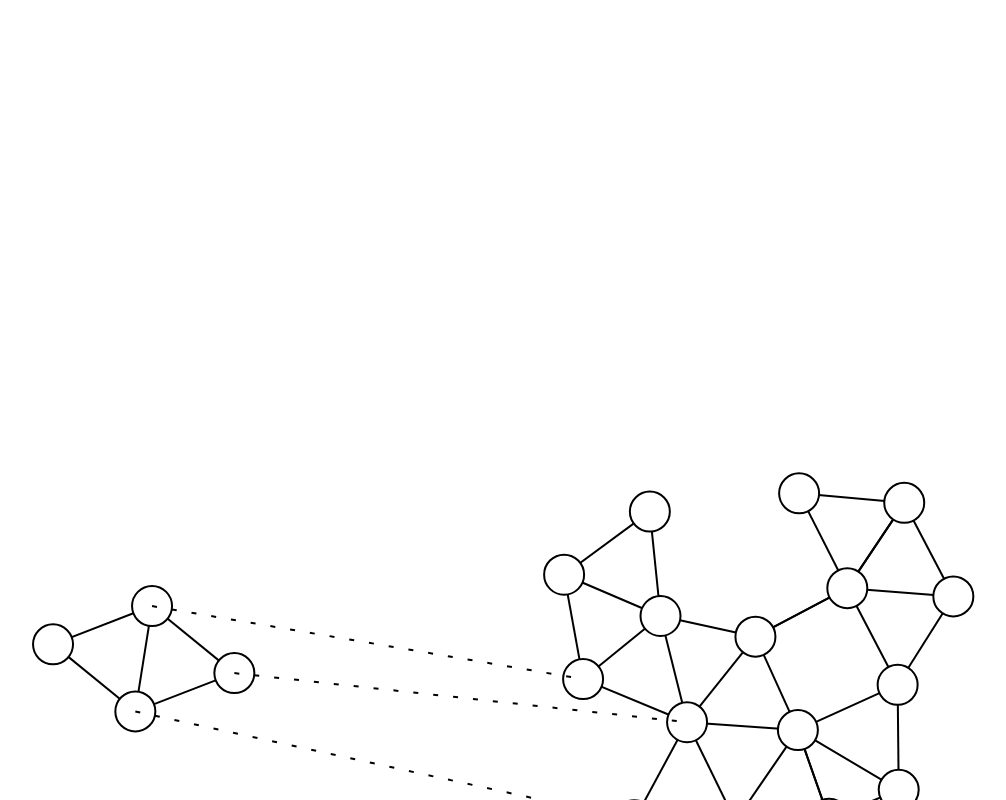
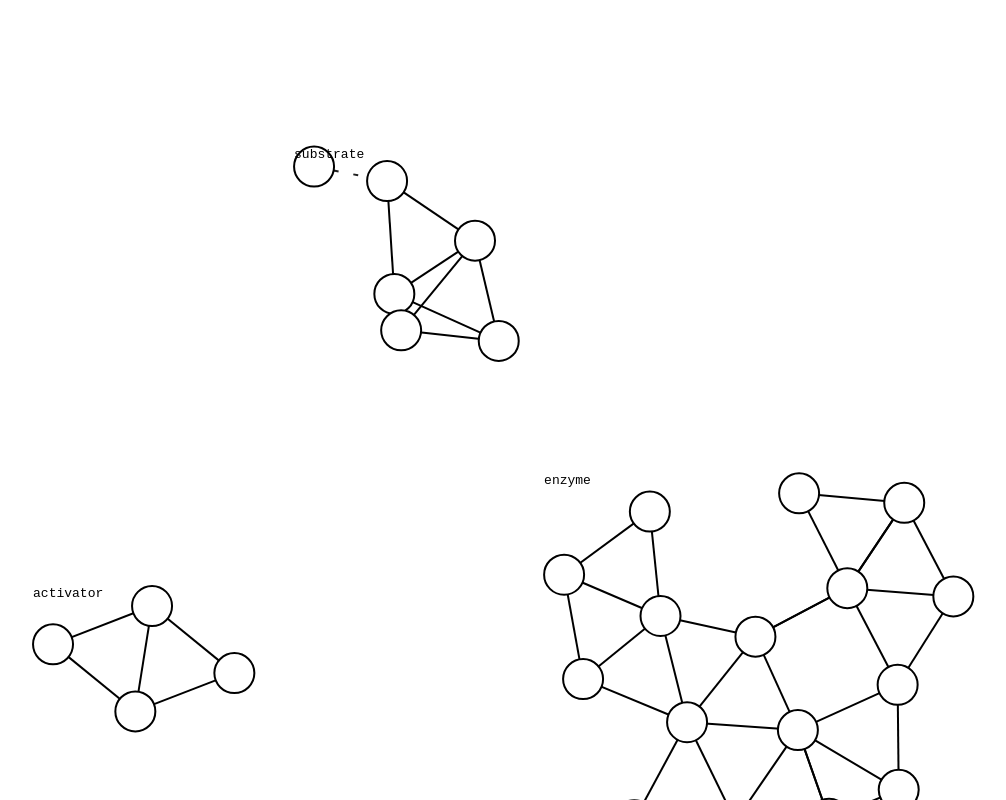
Before and after one commit to RianDoty/enzyme-toy, a website built with Vite: page index.html in a window 1280 px wide. Shown: the whole page, without its empty margins (170-1176 px from the left). Built offline with nearby package versions, Linux system fonts and the light colour scheme.

Commit message:
finishing up

```diff
--- a/src/classes.ts
+++ b/src/classes.ts
@@ -42,13 +42,15 @@ export class GraphNode implements Renderable {
     position: Vector2;
     velocity: Vector2;
     size: number;
+    label: string;
     z: number
 
-    constructor(x = 0, y = 0, size = 20) {
+    constructor(x = 0, y = 0, size = 20, label='?') {
         this.position = { x, y };
         this.velocity = { x: 0, y: 0 };
         this.size = size;
         this.z = 0
+        this.label = label
     }
 
     tick(ms: number) {
@@ -63,6 +65,9 @@ export class GraphNode implements Renderable {
         ctx.arc(canvasPos.x, canvasPos.y, this.size, 0, 2 * Math.PI);
         ctx.fillStyle = 'white'
         ctx.fill()
+        // ctx.fillStyle = 'black'
+        // ctx.font = "24px arial";
+        // ctx.fillText(this.label, canvasPos.x - 10, canvasPos.y + 10)
         ctx.stroke();
     }
 }
@@ -113,6 +118,7 @@ export class DesiredConnection implements Renderable {
     to: GraphNode
     opacity: number
     target: number
+    strength: number
     z:number
 
     constructor(from: GraphNode, to: GraphNode) {
@@ -120,6 +126,7 @@ export class DesiredConnection implements Renderable {
         this.to = to
         this.opacity = 0
         this.target = 50
+        this.strength = 1
         this.z = 0
     }
 
@@ -130,8 +137,8 @@ export class DesiredConnection implements Renderable {
         const offset = Vector2.sub(to.position, from.position)
         const distance = this.target - Vector2.mag(offset)
 
-        const scalar = -1 * distance * Math.exp(-1 * (distance/this.target)**10) * Vector2.mag(offset)
-        this.opacity = Math.max((distance - this.target) / distance)
+        const scalar = -1 * this.strength * distance * Math.exp(-1 * (distance/this.target/3)**20) * Vector2.mag(offset)
+        this.opacity = Math.max(1 - Math.abs(distance) / 200 , 0)
         const force = Vector2.scale(Vector2.unit(offset), scalar)
 
         const acceleration1 = Vector2.scale(force, ms / 1000)
@@ -142,6 +149,7 @@ export class DesiredConnection implements Renderable {
     }
 
     render(ctx: CanvasRenderingContext2D) {
+        if (this.opacity <= 0) return;
         const fromP = Vector2.toCanvasSpace(this.from.position)
         const toP = Vector2.toCanvasSpace(this.to.position)
         ctx.beginPath()
@@ -149,7 +157,6 @@ export class DesiredConnection implements Renderable {
         ctx.lineTo(toP.x, toP.y)
         ctx.setLineDash([5,15])
 
-        const opacity =
         ctx.strokeStyle = `rgb(${255 * (1-this.opacity)},${255 * (1-this.opacity)},${255 * (1-this.opacity)})`
         ctx.stroke()
         ctx.setLineDash([])
@@ -251,7 +258,7 @@ export class NodeGroup implements Renderable {
     mouse: {oldPos: Vector2, delta: Vector2}
     offsets: Vector2[]
 
-    constructor(nodes: GraphNode[] = [], draggable: boolean) {
+    constructor(nodes: GraphNode[] = [], draggable: boolean, label = '') {
         this.nodes = [...nodes]
         this.draggable = draggable
         this.z = 0
@@ -263,6 +270,7 @@ export class NodeGroup implements Renderable {
         document.body.appendChild(this.dragDiv)
 
         this.dragDiv.className = 'draggable'
+        this.dragDiv.innerText = label
         this.setupDrag()
     }
 
--- a/src/index.css
+++ b/src/index.css
@@ -1,5 +1,6 @@
 body {
   background-color: #ffffff;
+  font-family: monospace;
 }
 
 .fillscreen {
--- a/src/main.ts
+++ b/src/main.ts
@@ -1,7 +1,7 @@
 import { Vector2 } from "./Vector2";
 import "./index.css";
 import { Renderable, GraphNode, Connection, Scene, GravityWell, NodeGroup, NodeRepulsion, DesiredConnection } from "./classes";
-import { enzymeData, activatorData, parseData } from "./molecules";
+import { enzymeData, activatorData, parseData, substrateData } from "./molecules";
 
 export const origin: Vector2 = {x: 0, y: 0}
 
@@ -27,18 +27,41 @@ const ctx = canvas.getContext("2d")!;
 const myScene = new Scene(ctx);
 const centerWell = new GravityWell(0, 0, 0.01);
 const sideWell = new GravityWell(-100, -100, 0.01)
+const topWell = new GravityWell(0, -200, 0.01)
 const repulsion = new NodeRepulsion({strength: 100000})
 
 const enzyme = parseData(enzymeData)
 const activator = parseData(activatorData)
+const substrate = parseData(substrateData)
 
 //Allow the enzyme and activator to bond
-const desired = [[1,13],[3,4],[0,3]].map(([from, to]) => new DesiredConnection(activator.nodes[from], enzyme.nodes[to]))
+const activatorDesired = [[1,13],[3,4],[0,3]].map(([from, to]) => new DesiredConnection(activator.nodes[from], enzyme.nodes[to]))
+const substrateDesired = [[3,6], [3,15], [5,16], [1, 17]].map(([from,to]) => new DesiredConnection(substrate.nodes[from], enzyme.nodes[to]))
+const substrateBreakable = [[3,2]].map(([from, to]) => new DesiredConnection(substrate.nodes[from], substrate.nodes[to]))
+substrateBreakable[0].strength = 0.25
 
 centerWell.add(...enzyme.nodes);
 sideWell.add(...activator.nodes)
-repulsion.add(...enzyme.nodes, ...activator.nodes)
-myScene.add([repulsion, centerWell, sideWell, ...enzyme.edges, ...enzyme.nodes, ...activator.edges, ...activator.nodes, ...desired, new NodeGroup(enzyme.nodes, true), new NodeGroup(activator.nodes, true)], -1);
+topWell.add(...substrate.nodes)
+repulsion.add(...enzyme.nodes, ...activator.nodes, ...substrate.nodes)
+myScene.add([
+  repulsion,
+  centerWell,
+  sideWell,
+  topWell,
+  ...activatorDesired,
+  ...substrateDesired,
+  ...substrateBreakable,
+  ...enzyme.edges,
+  ...enzyme.nodes,
+  ...activator.edges,
+  ...activator.nodes,
+  ...substrate.edges,
+  ...substrate.nodes,
+  new NodeGroup(enzyme.nodes, true, 'enzyme'),
+  new NodeGroup(activator.nodes, true, 'activator'),
+  new NodeGroup(substrate.nodes, true, 'substrate')
+], -1);
 
 let last = 0
 const tickRate = 1/60 * 1000
--- a/src/molecules.ts
+++ b/src/molecules.ts
@@ -84,8 +84,29 @@ export const activatorData: NodesData = {
     ]
 }
 
+export const substrateData: NodesData = {
+    nodes: [
+        {label:0,center:{x:-12.9,y:-42.9}},
+        {label:1,center:{x:-40.7,y:-46}},
+        {label:2,center:{x:-71,y:-96.8}},
+        {label:3,center:{x:-75.7,y:-68.6}},
+        {label:4,center:{x:-5.8,y:-71.4}},
+        {label:5,center:{x:-47.8,y:-17.6}}
+    ],
+    edges: [
+        {source:0,target:2},
+        {source:0,target:4},
+        {source:0,target:5},
+        {source:1,target:4},
+        {source:1,target:5},
+        //{source:2,target:3},
+        {source:2,target:4},
+        {source:4,target:5}
+    ]
+}
+
 export function parseData(data: NodesData) {
-    const nodes = data.nodes.map(d => new GraphNode(d.center.x * 2, d.center.y * 2))
+    const nodes = data.nodes.map(d => new GraphNode(d.center.x * 2, d.center.y * 2, undefined, String(d.label)))
     const edges = data.edges.map(d => new Connection(nodes[d.source], nodes[d.target]))
     return {nodes, edges}
 }
```
